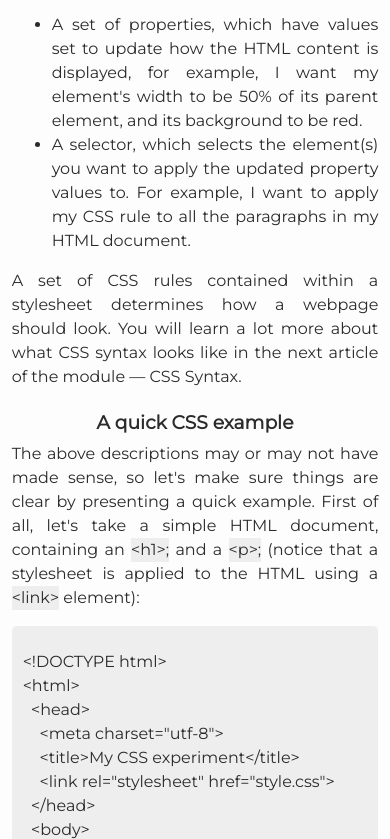
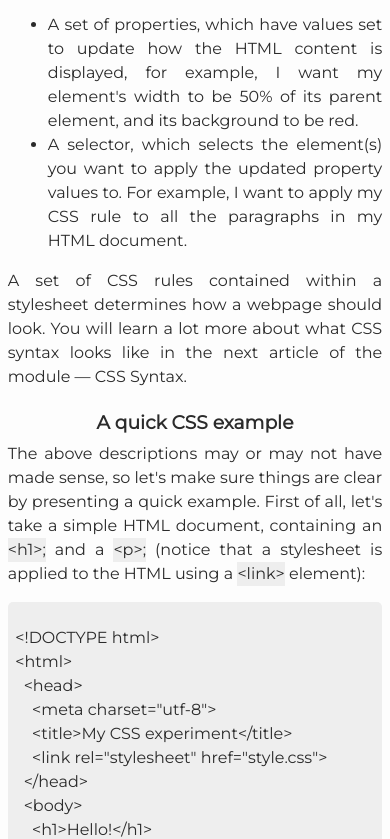
Before and after one commit to Dimayo/fcc_technical_documentation_page, a plain HTML site: page index.html in a window 390 px wide. Shown: the part 1161-2000 px from the top of the page. Drawn offline with Linux system fonts and the light colour scheme.

Commit message:
Padding changed

```diff
--- a/style.css
+++ b/style.css
@@ -146,11 +146,11 @@ pre code {
 
 @media (max-width: 500px) {
     pre code {
-        padding: 0 3%;
+        padding: 0 2%;
     }
 
     .main-section {
-        padding: 0 3% 10px 3%;
+        padding: 0 2% 10px 2%;
     }
 
 }
```
